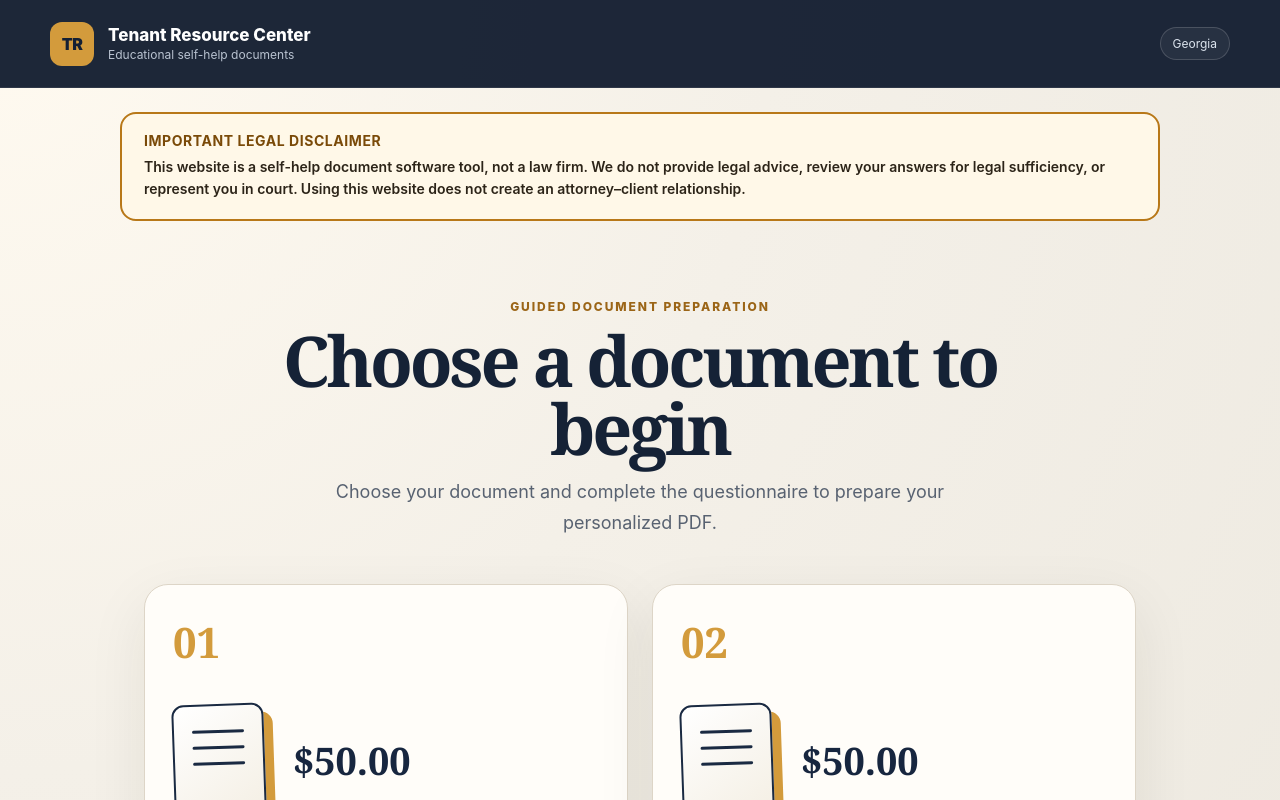
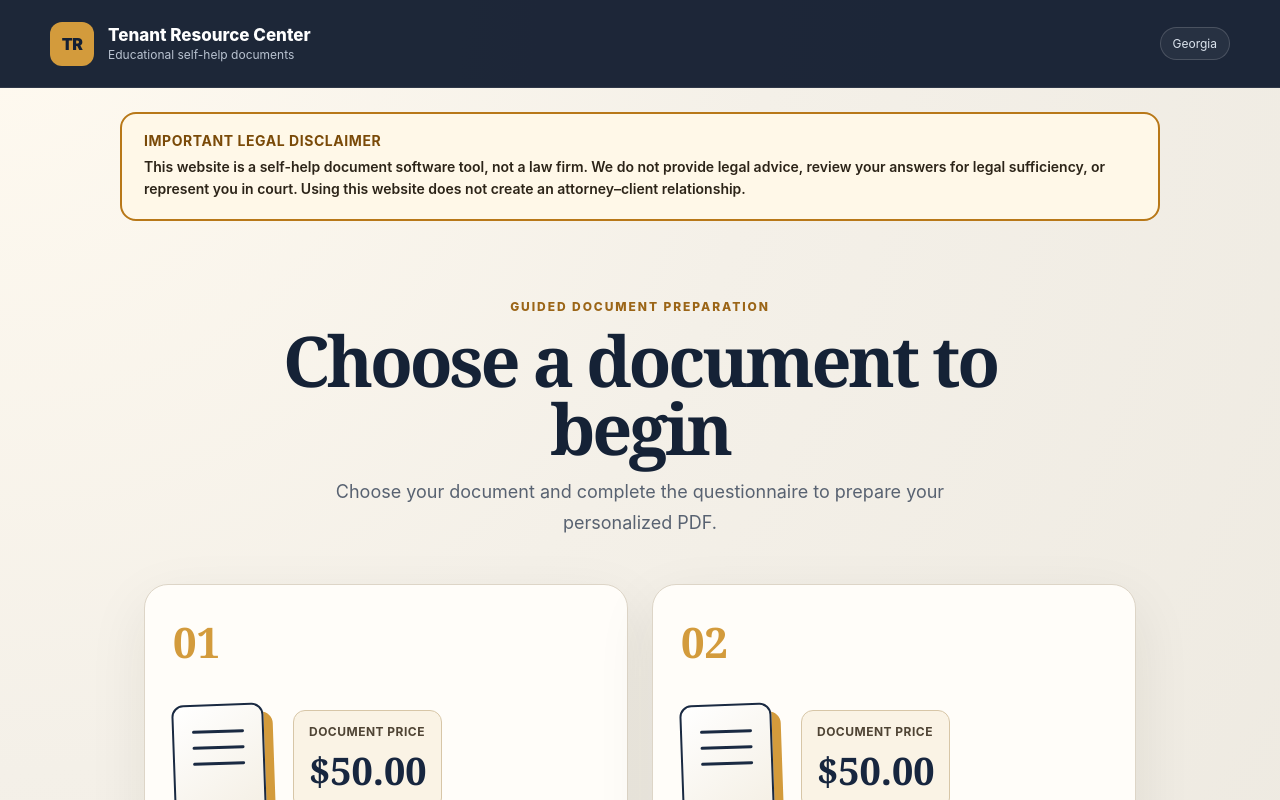
Before and after one commit to syedrahmanbukhari/Document-generation, a React (Vite) app: page / in a window 1280 px wide. Shown: the top 800 px of the page. Built offline with nearby package versions, Linux system fonts and the light colour scheme.

Commit message:
fix some issues

```diff
--- a/src/App.jsx
+++ b/src/App.jsx
@@ -142,7 +142,10 @@ function App() {
                   <div className="document-icon" aria-hidden="true">
                     <span></span><span></span><span></span>
                   </div>
-                  <strong className="document-price" aria-label={`Price ${doc.price}`}>{doc.price}</strong>
+                  <div className="document-price" aria-label={`Document price ${doc.price}`}>
+                    <span>Document price</span>
+                    <strong>{doc.price}</strong>
+                  </div>
                 </div>
                 <h2>{doc.name}</h2>
                 <p>{doc.description}</p>
--- a/src/styles.css
+++ b/src/styles.css
@@ -35,7 +35,9 @@ button { cursor: pointer; }
 .document-icon span { display: block; height: 3px; margin: 0 0 13px; background: #1a2a42; border-radius: 999px; }
 .doc-card h2 { margin: 0 0 10px; font-family: Georgia, serif; font-size: 32px; color: #16243a; }
 .doc-card p { margin: 0 0 28px; line-height: 1.65; color: #65707e; max-width: 440px; }
-.document-price { color: #17263f; font-family: Georgia, serif; font-size: clamp(28px, 4vw, 38px); white-space: nowrap; }
+.document-price { padding: 13px 15px; border: 1px solid #d7c6a7; border-radius: 12px; background: #faf3e5; color: #17263f; }
+.document-price span { display: block; margin-bottom: 5px; color: #4f4434; font-size: 12px; font-weight: 700; text-transform: uppercase; letter-spacing: .04em; }
+.document-price strong { font-family: Georgia, serif; font-size: clamp(24px, 4vw, 38px); white-space: nowrap; }
 .doc-card button { position: relative; z-index: 2; border: 0; background: #17263f; color: #fff; border-radius: 12px; padding: 14px 18px; font-weight: 750; transition: transform .18s ease, background .18s ease; }
 .doc-card button:hover { transform: translateY(-2px); background: #223653; }
 .doc-card button span { margin-left: 12px; }
@@ -84,6 +86,7 @@ textarea { resize: vertical; }
 @media (max-width: 760px) {
   .topbar { padding: 0 16px; height: 78px; }
   .document-grid { grid-template-columns: 1fr; }
+  .document-summary { gap: 16px; }
   .how-it-works { grid-template-columns: 1fr; }
   .two-col, .choice-grid { grid-template-columns: 1fr; }
   .progress-pill { display: none; }
```
